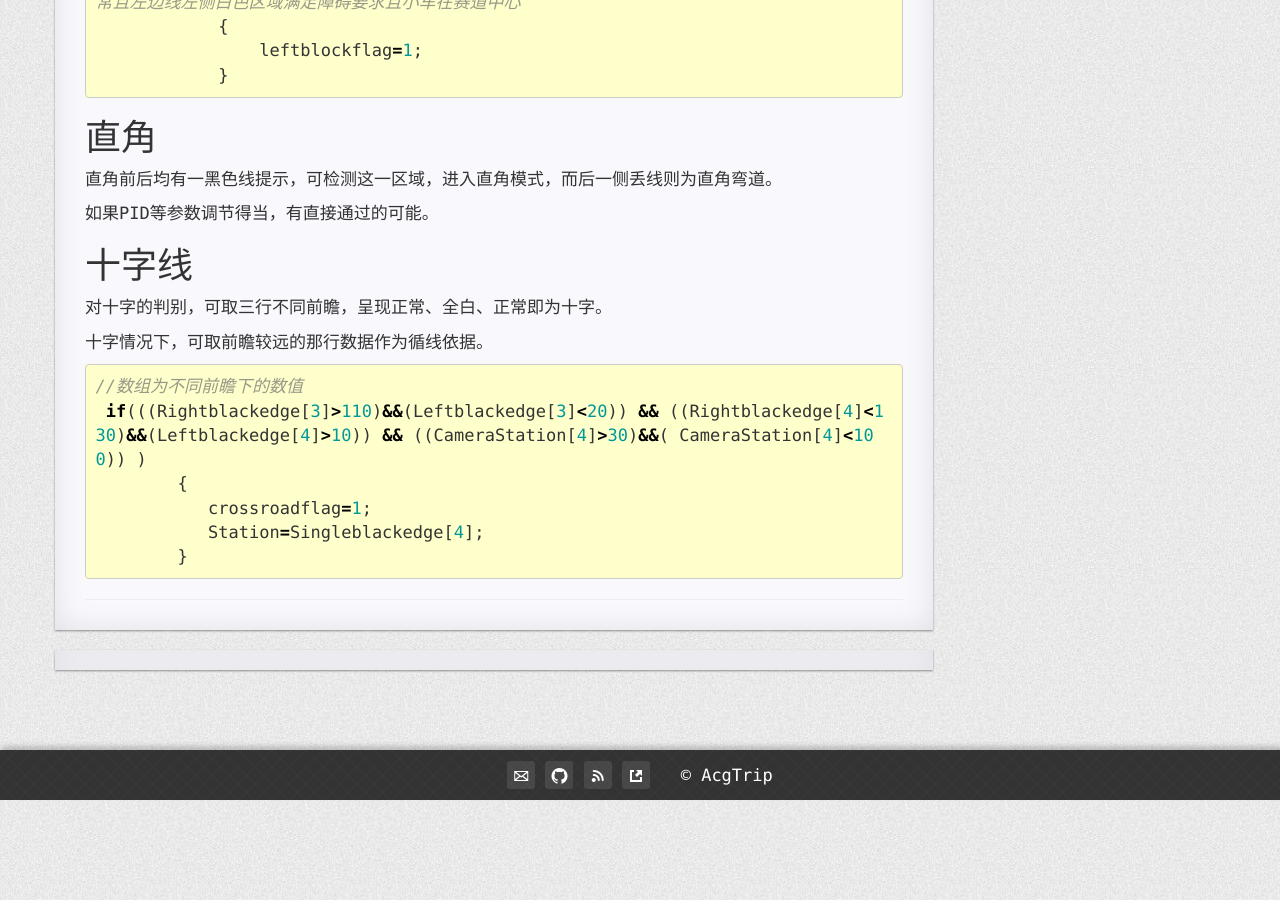
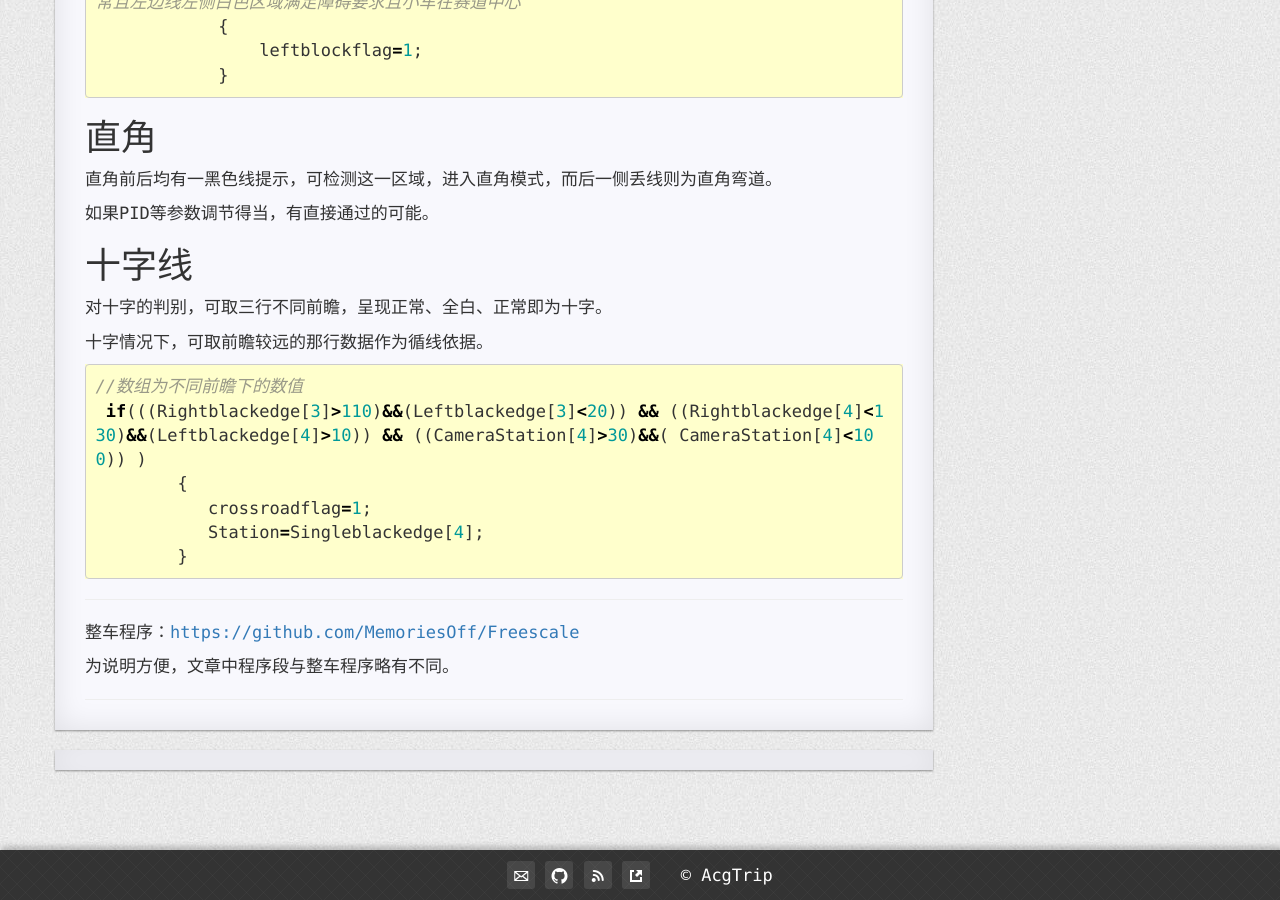
Before and after one commit to MemoriesOff/github_blog, a Jekyll site: the page built from _posts/2015-07-13-freescale-yuansu.md, in a window 1280 px wide and 900 px high, scrolled down 921 px. Built offline with Jekyll 4.4.1, drawn with Linux system fonts in a browser that asks for light colours; nearby versions of some CDN libraries; Markdown is read by kramdown in place of the engine named in the settings; comment, search, counter and statistics services are not loaded.

Commit message:
Update 2015-07-13-freescale-yuansu.md

````diff
--- a/_posts/2015-07-13-freescale-yuansu.md
+++ b/_posts/2015-07-13-freescale-yuansu.md
@@ -54,3 +54,9 @@ if((crossroadflag==0)&&(singleflag==0)&&(lostflag==0)&&(angleflag==0))//非十
            Station=Singleblackedge[4];
         }
 ```
+
+* * *
+
+整车程序：[https://github.com/MemoriesOff/Freescale](https://github.com/MemoriesOff/Freescale)
+
+为说明方便，文章中程序段与整车程序略有不同。
````
